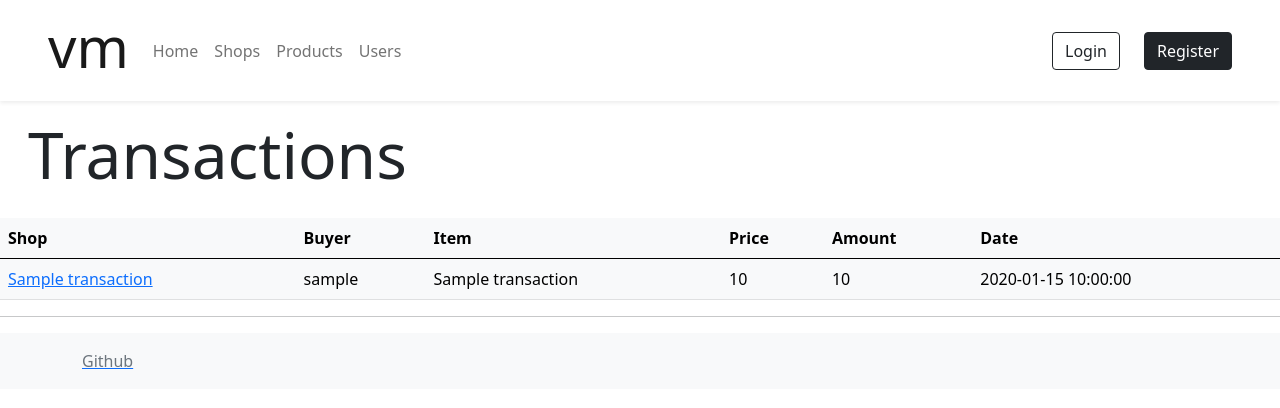
After one commit to Veikkosuhonen/RuokaNet, a Flask app: template templates/transactions.html in a window 1280 px wide. The commit adds this page. Shown: the top 408 px of the page. Run offline with Flask 2, Linux system fonts and the light colour scheme; the template is opened without the code that fills it: most values are stand-ins (such as "Sample title", 1, 10 or a date in 2020).

Commit message:
Added transactions view for admin users

```diff
--- a/authentication.py
+++ b/authentication.py
@@ -24,7 +24,7 @@ def do_signup(username, password):
 def do_login(username, password):
     print("loggin in as " + username)
 
-    user = db.session.execute("SELECT password FROM users WHERE username = :username", {"username":username}).fetchone()
+    user = db.session.execute("SELECT password, access_level FROM users WHERE username = :username", {"username":username}).fetchone()
     if user == None:
         print("username does not exist")
         return False
@@ -32,6 +32,7 @@ def do_login(username, password):
         pwhash = user[0]
         if check_password_hash(pwhash, password):
             session["username"] = username
+            session["access_level"] = user[1]
             print("success")
             return True
         else:
--- a/templates/layout.html
+++ b/templates/layout.html
@@ -22,6 +22,11 @@
             <li class="nav-item ">
                 <a class="nav-link {% if active=='users' %}active{% endif %}" href="/users">Users</a>
             </li>
+            {% if "access_level" in session and session["access_level"] > 0 %}
+            <li class="nav-item">
+                <a class="nav-link {% if active=='transactions' %}active{% endif %}" href="/transactions">Transactions</a>
+            </li>
+            {% endif %}
         </ul>
         <div class="col row justify-content-end">
             {% if session.username %}
--- /dev/null
+++ b/templates/transactions.html
@@ -0,0 +1,32 @@
+{% extends "layout.html" %}
+{% block title %}Transactions{% endblock %}
+{% block header %}Transactions{% endblock %}
+{% block content %}
+<div class="row m-3">
+    <h3 class="display-3">Transactions</h3>
+</div>
+    <table class="table table-light table-hover">
+        <thead>
+            <tr>
+                <th scope="col">Shop</th>
+                <th scope="col">Buyer</th>
+                <th scope="col">Item</th>
+                <th scope="col">Price</th>
+                <th scope="col">Amount</th>
+                <th scope="col">Date</th>
+            </tr>
+        </thead>
+        <tbody>
+            {% for transaction in transactions %}
+            <tr>
+                <td><a href="/shops/1">{{ transaction["shopname"] }}</a></td>
+                <td>{{ transaction["username"] }}</td>
+                <td>{{ transaction["itemname"] }}</td>
+                <td>{{ transaction["price"] }}</td>
+                <td>{{ transaction["amount"] }}</td>
+                <td>{{ transaction["date"] }}</td>
+            </tr>
+            {% endfor %}
+        </tbody>
+    </table>
+{% endblock %}
```
Also changed, not shown: routes.py (+19 -2 lines), transaction.py (+17 -0 lines).
